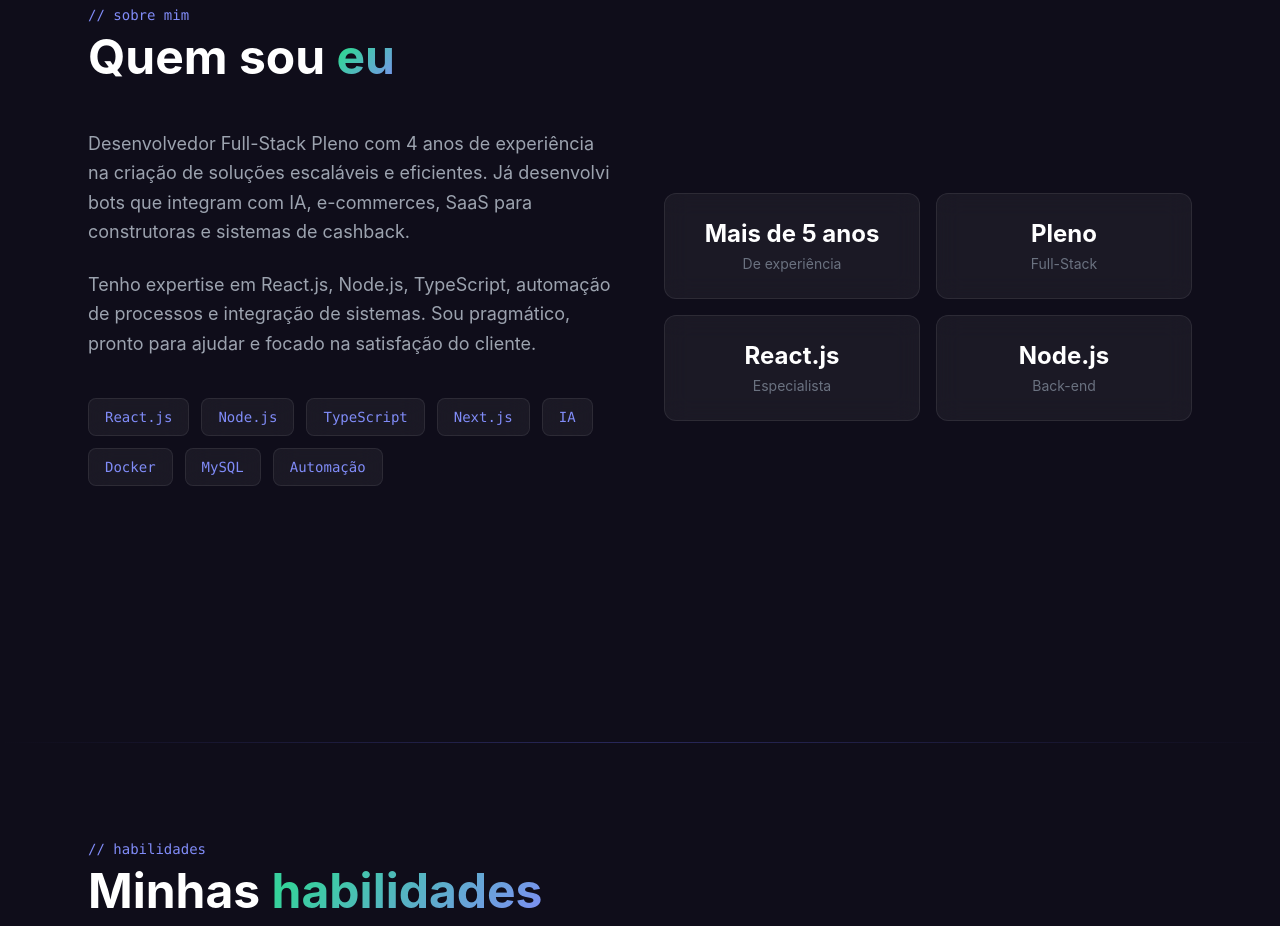
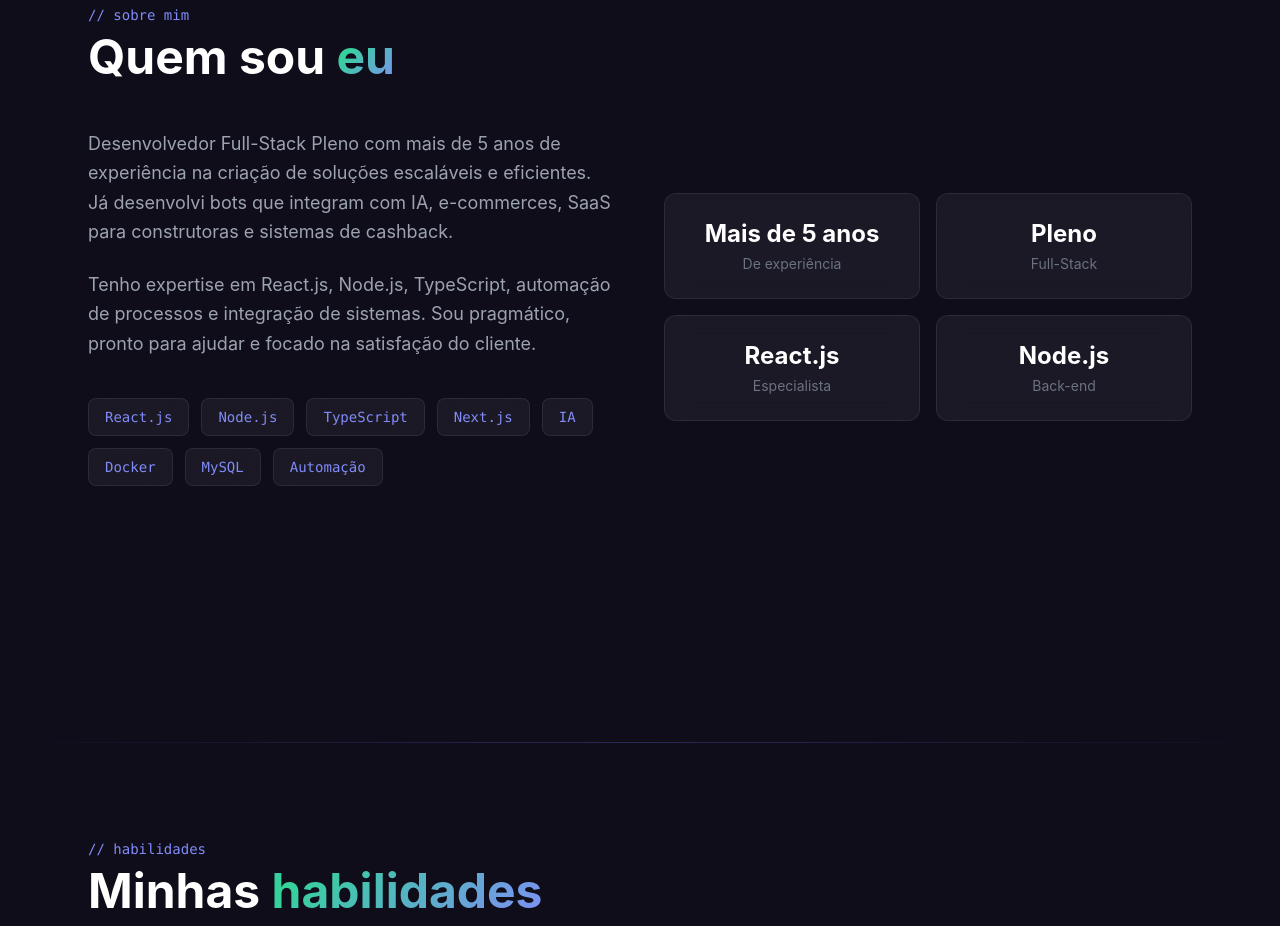
Before and after one commit to Kaique-Freitas/kaiquefreitas.com, a Next.js app: page / in a window 1280 px wide. Shown: the part 1020-1946 px from the top of the page. Built offline with nearby package versions, Linux system fonts and the light colour scheme.

Commit message:
Update AboutSection.tsx

```diff
--- a/src/components/AboutSection.tsx
+++ b/src/components/AboutSection.tsx
@@ -24,7 +24,7 @@ export function AboutSection() {
           <RevealOnScroll variant='left' delay={200}>
             <div className='space-y-6'>
               <p className='text-gray-400 text-lg leading-relaxed'>
-                Desenvolvedor Full-Stack Pleno com 4 anos de experiência na criação
+                Desenvolvedor Full-Stack Pleno com mais de 5 anos de experiência na criação
                 de soluções escaláveis e eficientes. Já desenvolvi bots que integram
                 com IA, e-commerces, SaaS para construtoras e sistemas de cashback.
               </p>
```
